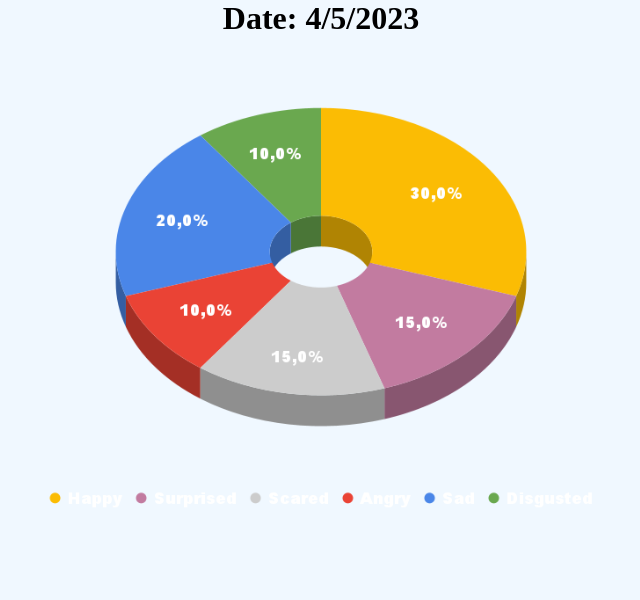
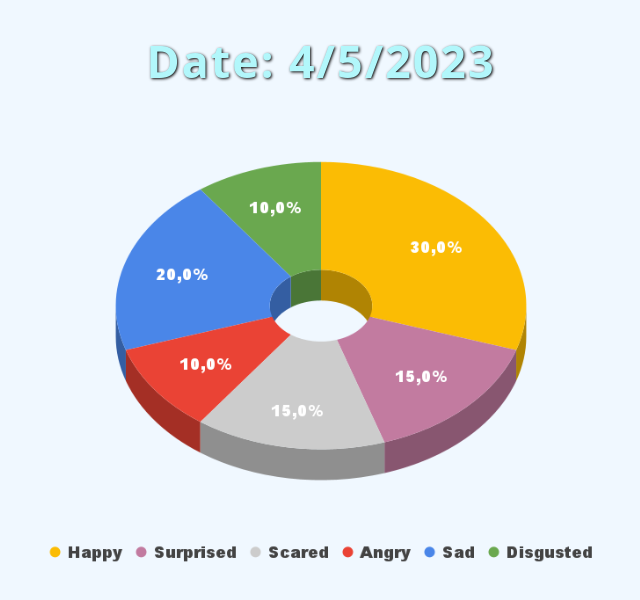
Before and after one commit to AliAlbabily/thesis-project-vite, a React (Vite) app: page /resultFrame in a window 1280 px wide. Shown: the top 600 px of the page, without its empty margins (319-959 px from the left). Built offline with nearby package versions, Linux system fonts and the light colour scheme.

Commit message:
New CSS changes

```diff
--- a/src/bubbleComponent.jsx
+++ b/src/bubbleComponent.jsx
@@ -7,13 +7,13 @@ function BubbleComponent({ open, onClose, textInput, drawingInput }) {
 
     return (
         <Dialog open={open} onClose={onClose}>
-            <DialogTitle>Simple Dialog</DialogTitle>
+            <DialogTitle>Latest thoughts</DialogTitle>
             <DialogContent dividers>
                 { textInput ? <p>{textInput}</p> : null }
                 { drawingInput ? <img src={drawingInput} alt="image" id="drawing" /> : null }
             </DialogContent>
             <DialogActions>
-                <Button onClick={onClose}>Close</Button>
+                <Button variant="text" onClick={onClose}>Close</Button>
             </DialogActions>
         </Dialog>
     );
--- /dev/null
+++ b/src/css/resultFrame.css
@@ -0,0 +1,21 @@
+
+#dateHeader {
+    font-family: 'Open Sans', sans-serif;
+    color: #b2f7fb;
+    text-shadow: 1px 1px 3px #000000;
+    letter-spacing: 2px;
+    padding-top: 30px;
+    font-size: 3.5vw;
+}
+
+#pieChart {
+    width: 100%;
+    max-width: 800px;
+    height: auto;
+    cursor: pointer;
+    transition: 0.2s;
+}
+
+#pieChart:hover {
+    opacity: 0.8;
+}
--- a/src/resultFrame.jsx
+++ b/src/resultFrame.jsx
@@ -1,7 +1,7 @@
 import React, { useState, useEffect } from 'react';
 import { useLocation } from 'react-router-dom';
-
-import pieChart from './emojisFeelings/pie-chart.png';
+import './css/resultFrame.css';
+import pieChart from './emojisFeelings/chart.png';
 import BubbleComponent from './bubbleComponent';
 
 function resultFrame() {
@@ -32,11 +32,11 @@ function resultFrame() {
 
     return (
         <div>
-            <h1>Date: {formattedDate}</h1>
+            <h1 id="dateHeader">Date: {formattedDate}</h1>
             <img
                 src={pieChart}
                 alt="image"
-                style={{ width: '100%', maxWidth: '800px', height: 'auto' }}
+                id="pieChart"
                 onClick={() => handleClickOpen()}
             />
 
```
Also changed, not shown: src/emojisFeelings/chart.png (added), src/emojisFeelings/pie-chart.png (deleted).
